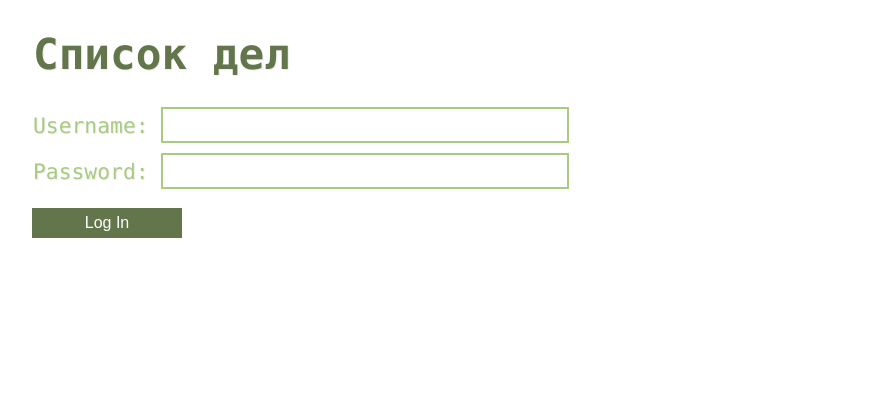
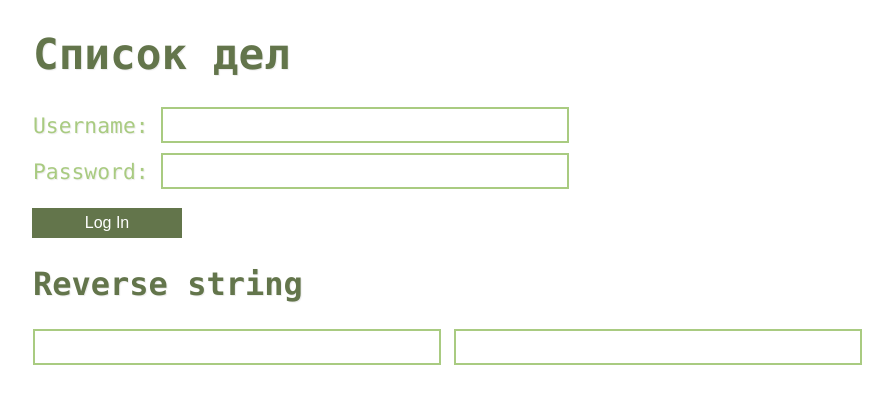
Before and after one commit to Xumeparu/907sv-lab6, a React (Create React App) app: page /todo#/login in a window 1280 px wide. Shown: the top 404 px of the page, without its empty margins (167-1060 px from the left). Built offline with nearby package versions, Linux system fonts and the light colour scheme; no server answers.

Commit message:
Added ReverseString component for fun

```diff
--- a/src/App/App.tsx
+++ b/src/App/App.tsx
@@ -6,6 +6,7 @@ import TodoView from '../views/TodoView';
 import LoginView from '../views/LoginView';
 import Alert from '../components/Alert/Alert';
 import { initialAuthCheck } from '../store/reducers/todoSlice';
+import ReverseString from '../components/ReverseString/ReverseString';
 
 export default function App() {
   const dispatch = useDispatch();
@@ -24,6 +25,9 @@ export default function App() {
         <Route path="/login" component={LoginView} />
         <Route path="/todo" component={TodoView} />
       </Switch>
+        <div>
+            <ReverseString />
+        </div>
     </div>
   );
 }
--- /dev/null
+++ b/src/components/ReverseString/ReverseString.tsx
@@ -0,0 +1,37 @@
+import { ChangeEvent, useState } from 'react';
+
+
+export default function ReverseString() {
+    const [sourceString, setSourceString] = useState('');
+
+    function handleChange(e: ChangeEvent<HTMLInputElement>) {
+        const newValue = e.target.value;
+        setSourceString(newValue);
+    }
+
+    function getReverseString() {
+        return sourceString.split('').reverse().join('');
+    }
+
+    return (
+        <>
+            <h2>Reverse string</h2>
+            <label>
+                <input
+                    type="text"
+                    value={sourceString}
+                    data-testid="sourceString"
+                    onChange={handleChange}
+                />
+            </label>&nbsp;
+            <label>
+                <input
+                    type="text"
+                    value={getReverseString()}
+                    data-testid="reverseString"
+                    readOnly={true}
+                />
+            </label>
+        </>
+    )
+}
```
Also changed, not shown: 1 other file (tests, documents, lock files or other folders).
